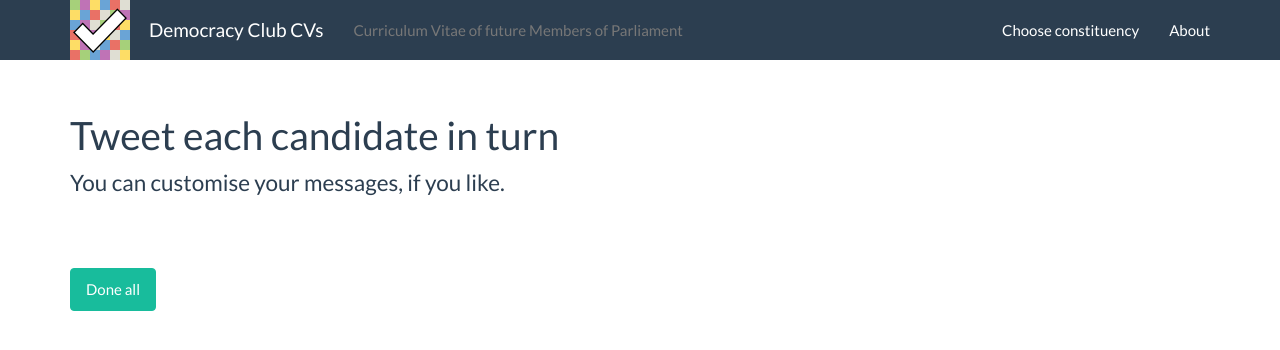
After one commit to frabcus/mpcv, a Flask app: template templates/tweet_candidates.html in a window 1280 px wide. The commit adds this page. Shown: the top 350 px of the page. Run offline with Flask 2, Linux system fonts and the light colour scheme; the template is opened without the code that fills it, so the values that code supplies are empty; some libraries are stand-ins or nearby versions.

Commit message:
Quite nice Tweet page

```diff
--- a/lookups.py
+++ b/lookups.py
@@ -66,7 +66,7 @@ def lookup_candidates(constituency_id):
     if str_id == '8888888':
         return [
             { 'id': 7777777, 'name' : 'Sicnarf Gnivri', 'email': 'frabcus@fastmail.fm', 'twitter': 'frabcus', 'party': 'Bunny Rabbits Rule' },
-            { 'id': 7777778, 'name' : 'Notlits Esuom', 'email': 'frabcus@fastmail.fm', 'party': 'Mice Rule More' },
+            { 'id': 7777778, 'name' : 'Notlits Esuom', 'email': 'frabcus@fastmail.fm', 'twitter': 'frabcus', 'party': 'Mice Rule More' },
             { 'id': 7777779, 'name' : 'Ojom Yeknom', 'email': 'frabcus@fastmail.fm', 'party': 'Monkeys Are Best' }
         ]
 
--- a/main.py
+++ b/main.py
@@ -245,6 +245,7 @@ def upload_cv_upload(person_id, signature):
     return flask.redirect(successful_link)
 
 #####################################################################
+# Ask candidates to upload their CV
 
 @app.route('/email_candidates', methods=['GET','POST'])
 def email_candidates():
@@ -309,6 +310,24 @@ Yours sincerely,
         message=message
     )
 
+@app.route('/tweet_candidates')
+def tweet_candidates():
+    if 'postcode' not in flask.session:
+        flask.flash("Enter your postcode to email candidates", 'success')
+        return flask.redirect("/")
+    constituency = flask.session['constituency']
+
+    all_candidates = lookups.lookup_candidates(constituency['id'])
+    if 'errors' in all_candidates:
+        flask.flash("Error fetching list of candidates from YourNextMP.", 'danger')
+        return error()
+    (candidates_no_cv, _, _) = lookups.split_candidates_by_type(app.config, all_candidates)
+
+    return flask.render_template("tweet_candidates.html",
+        constituency=constituency,
+        candidates_no_cv=candidates_no_cv
+    )
+
 
 #####################################################################
 # List candidates and view their CVs
--- a/static/main.js
+++ b/static/main.js
@@ -42,5 +42,19 @@ $(function () {
     $(".button-disabling-form .btn").button('reset').prop('disabled', false)
   });
 
+  // Custom Tweet button
+  // http://gpiot.com/blog/elegant-twitter-share-button-and-dialog-with-jquery/
+  $('a.tweet').click(function(e){
+    e.preventDefault();
+    var loc = $(this).attr('href');
+    var title = encodeURIComponent($(this).attr('title'));
+    var hashtags = encodeURIComponent($(this).attr('data-hashtags'));
+    var related = encodeURIComponent($(this).attr('data-related'));
+    var via = encodeURIComponent($(this).attr('data-via'));
 
+    window.open('http://twitter.com/share?' +
+      'url=' + loc + '&text=' + title + '&hashtags=' + hashtags + '&related=' + related + '&via=' + via,
+      'twitterwindow', 'height=450, width=550, top='+($(window).height()/2 - 225) +', left='+$(window).width()/2 +', ' +
+                      'toolbar=0, location=0, menubar=0, directories=0, scrollbars=0');
+  });
 });
--- a/static/style.css
+++ b/static/style.css
@@ -235,3 +235,9 @@ html,body        {height:100%;}
 .dear-message {
   margin-left: 15px;
 }
+
+/* /tweet_candidates */
+
+.done-button {
+  margin-top: 48px;
+}
--- a/templates/bumf.html
+++ b/templates/bumf.html
@@ -23,10 +23,6 @@
         <script src="/static/bootstrap/js/bootstrap.min.js"></script>
         <script src="/static/main.js"></script>
 
-        <script>
-        window.twttr=(function(d,s,id){var js,fjs=d.getElementsByTagName(s)[0],t=window.twttr||{};if(d.getElementById(id))return;js=d.createElement(s);js.id=id;js.src="https://platform.twitter.com/widgets.js";fjs.parentNode.insertBefore(js,fjs);t._e=[];t.ready=function(f){t._e.push(f);};return t;}(document,"script","twitter-wjs"));
-        </script>
-
         <link rel="icon" type="image/png" href="/static/dc_logo.png">
 
     </head>
--- a/templates/candidates.html
+++ b/templates/candidates.html
@@ -59,15 +59,14 @@
                         <div class="candidate">
                             <span class="name">{{ candidate.name }}</span> &mdash; <span class="party">{{ candidate.party}}</span>
                             <a href="/upload_cv/{{ candidate.id }}" class="this_is_me">This is me</a>
-                            {% if candidate.twitter %}
-                                <a class="twitter-share-button" href="https://twitter.com/{{ candidate.twitter }}" data-text=". @{{ candidate.twitter }} I vote in your seat. I'd love to see your CV - could you share it here?" data-related="democlub" data-hashtags="ge2015" data-count="none" data-size="large" data-url="http://cv.democracyclub.org.uk">@{{ candidate.twitter }}</a>
-                            {% endif %}
                         </div>
                         {% endfor %}
                     </div>
 
                     <p>
                         <a href="/email_candidates" class="btn btn-lg btn-success">Email them all!</a>
+                        &nbsp;
+                        <a href="/tweet_candidates" class="btn btn-lg btn-info">Tweet them all!</a>
                     </p>
 
                 </div>
--- /dev/null
+++ b/templates/tweet_candidates.html
@@ -0,0 +1,27 @@
+{% extends "layout.html" %}
+{% block title %} Email candidates {% endblock %}
+{% block body %}
+
+    <div id="tweet_candidates">
+
+        <h1>Tweet each candidate in turn</h1>
+
+        <p class="lead">You can customise your messages, if you like.</p>
+
+        {% for candidate in candidates_no_cv %}
+            {% if candidate.twitter %}
+                <h2>{{ candidate.name }}, {{ candidate.party }}</h2>
+                <p>
+                    <a class="btn btn-info btn-lg tweet" title=". @{{ candidate.twitter }} I'd love to see your CV before I vote, could you upload it here?" href="http://cv.democracyclub.org.uk/upload_cv/{{ candidate.id }}" data-hashtags="ge2015,mpcv" data-via="democlub" data-related="{{ candidate.twitter }}">
+                        Tweet @{{ candidate.twitter }}
+                    </a>
+                </p>
+            {% endif %}
+        {% endfor %}
+
+        <p>
+            <a href="/candidates" class="done-button btn btn-md btn-success">Done all</a>
+        </p>
+
+   </div>
+{% endblock %}
```
